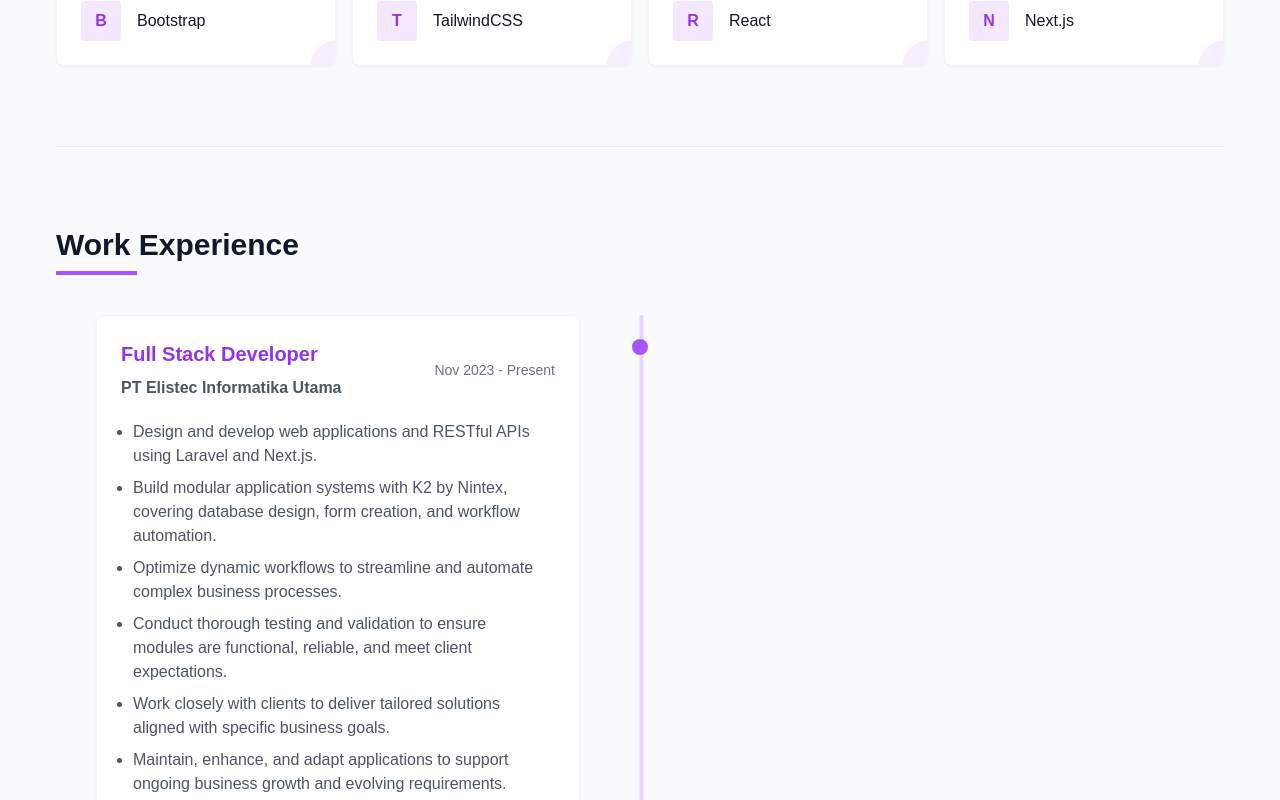
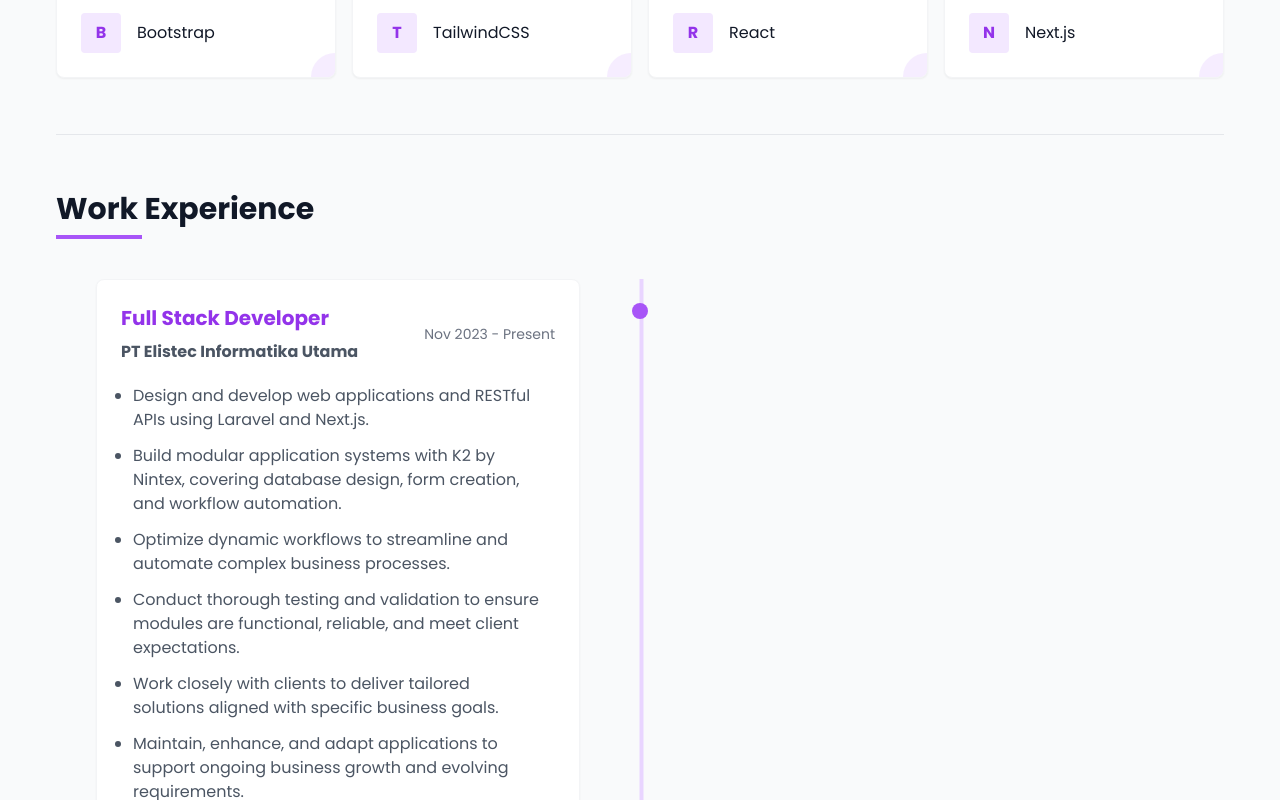
Before and after one commit to yusufwdn/portofolio, a Next.js app: page / in a window 1280 px wide. Shown: the part 1360-2160 px from the top of the page. Built offline with nearby package versions, Linux system fonts and the light colour scheme.

Commit message:
change: change font to Poppins

```diff
--- a/app/globals.css
+++ b/app/globals.css
@@ -58,7 +58,7 @@
 body {
   color: var(--foreground);
   background: var(--background);
-  font-family: Arial, Helvetica, sans-serif;
+  font-family: "Poppins", sans-serif;
 }
 
 .animate-in {
--- a/app/layout.tsx
+++ b/app/layout.tsx
@@ -1,10 +1,18 @@
 import type { Metadata } from "next";
 import "./globals.css";
+import { Poppins } from "next/font/google";
 
 export const metadata: Metadata = {
   title: "Create Next App",
   description: "Generated by create next app",
 };
+
+const poppins = Poppins({
+  subsets: ["latin"],
+  weight: ["400", "600", "700"],
+  variable: "--font-poppins",
+  display: "swap"
+})
 
 export default function RootLayout({
   children,
@@ -12,7 +20,7 @@ export default function RootLayout({
   children: React.ReactNode;
 }) {
   return (
-    <html lang="en" suppressHydrationWarning>
+    <html lang="en" className={poppins.variable} suppressHydrationWarning>
       <head>
         <title>Yusuf Wandana | Full-Stack Developer</title>
         <meta
--- a/app/page.tsx
+++ b/app/page.tsx
@@ -305,7 +305,7 @@ export default function Portofolio() {
               <Link
                 key={section}
                 href={`#${section}`}
-                className={`text-sm font-medium transition-all duration-300 hover:text-purple-600 dark:hover:text-purple-400 ${
+                className={`text-md font-medium transition-all duration-300 hover:text-purple-600 dark:hover:text-purple-400 ${
                   activeSection === section
                     ? "text-purple-600 dark:text-purple-400 border-b-2 border-purple-600 dark:border-purple-400"
                     : "text-gray-600 dark:text-gray-300"
@@ -342,7 +342,7 @@ export default function Portofolio() {
         {/* Hero Section */}
         <section
           id="about"
-          className="py-20 md:py-32 flex flex-col md:flex-row gap-10 items-center opacity-0 transition-all duration-1000 translate-y-10"
+          className="py-14 md:py-32 flex flex-col md:flex-row gap-10 items-center opacity-0 transition-all duration-1000 translate-y-10"
         >
           <div className="flex-1 space-y-6 max-w-2xl mx-auto md:mx-0">
             <div className="inline-block relative">
@@ -464,7 +464,7 @@ export default function Portofolio() {
         {/* Skills Section */}
         <section
           id="skills"
-          className="py-20 border-t border-gray-200 dark:border-gray-700/50 opacity-0 transition-all duration-1000 translate-y-10"
+          className="py-14 border-t border-gray-200 dark:border-gray-700/50 opacity-0 transition-all duration-1000 translate-y-10"
         >
           <div className="inline-block">
             <h2 className="text-3xl font-bold mb-2 text-gray-900 dark:text-white">
@@ -518,7 +518,7 @@ export default function Portofolio() {
         {/* Work Experiences Section */}
         <section
           id="experiences"
-          className="py-20 border-t border-gray-200 dark:border-gray-700/50 opacity-0 transition-all duration-1000 translate-y-10"
+          className="py-14 border-t border-gray-200 dark:border-gray-700/50 opacity-0 transition-all duration-1000 translate-y-10"
         >
 					<div className="inline-block">
 						<h2 className="text-3xl font-bold mb-2 text-gray-900 dark:text-white">Work Experience</h2>
@@ -543,7 +543,7 @@ export default function Portofolio() {
                         <span className="text-sm text-gray-500 dark:text-gray-500 mt-2 md:mt-0">{experince.period}</span>
                       </div>
                       {/* <p className="mb-4 text-gray-600 dark:text-gray-400">{experince.description}</p> */}
-											<ul className="list-disc space-y-2 px-3 py-1 mb-4 text-gray-600 dark:text-gray-400">
+											<ul className="list-disc space-y-3 px-3 py-1 mb-4 text-gray-600 dark:text-gray-400">
 												{experince.description_list.map((desc, key) => (
 													<li key={key}>{desc}</li>
 												))}
--- a/tailwind.config.ts
+++ b/tailwind.config.ts
@@ -13,6 +13,9 @@ export default {
         background: "var(--background)",
         foreground: "var(--foreground)",
       },
+      fontFamily: {
+        sans: ["var(--font-poppins)", "sans-serif"]
+      }
     },
   },
   plugins: [],
```
